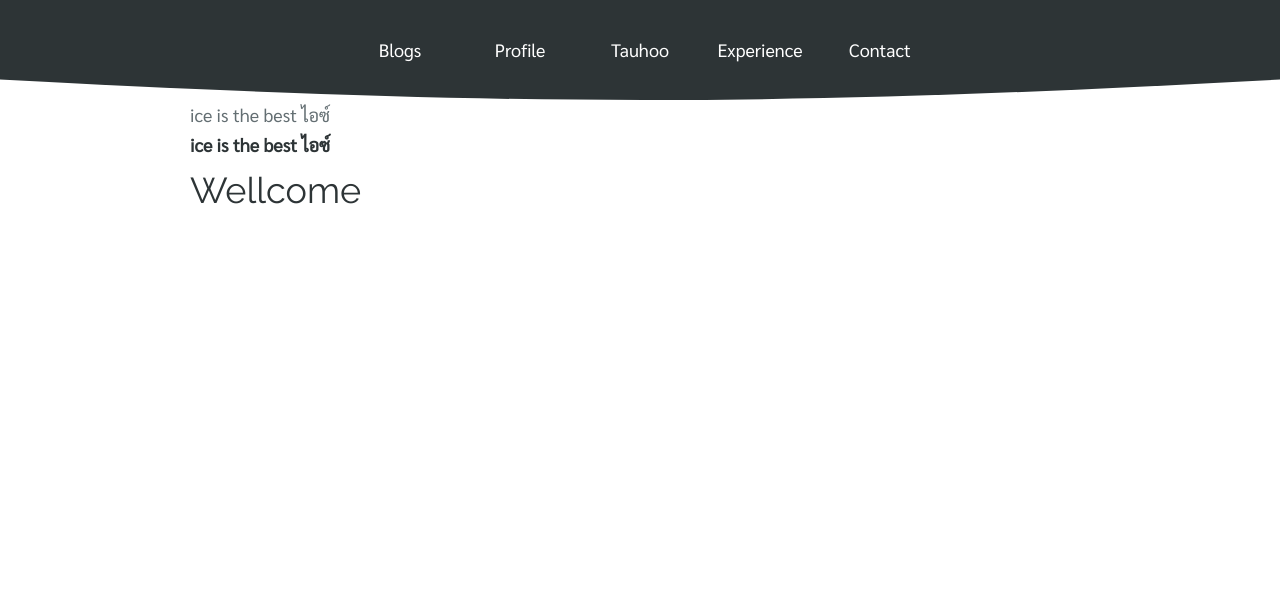
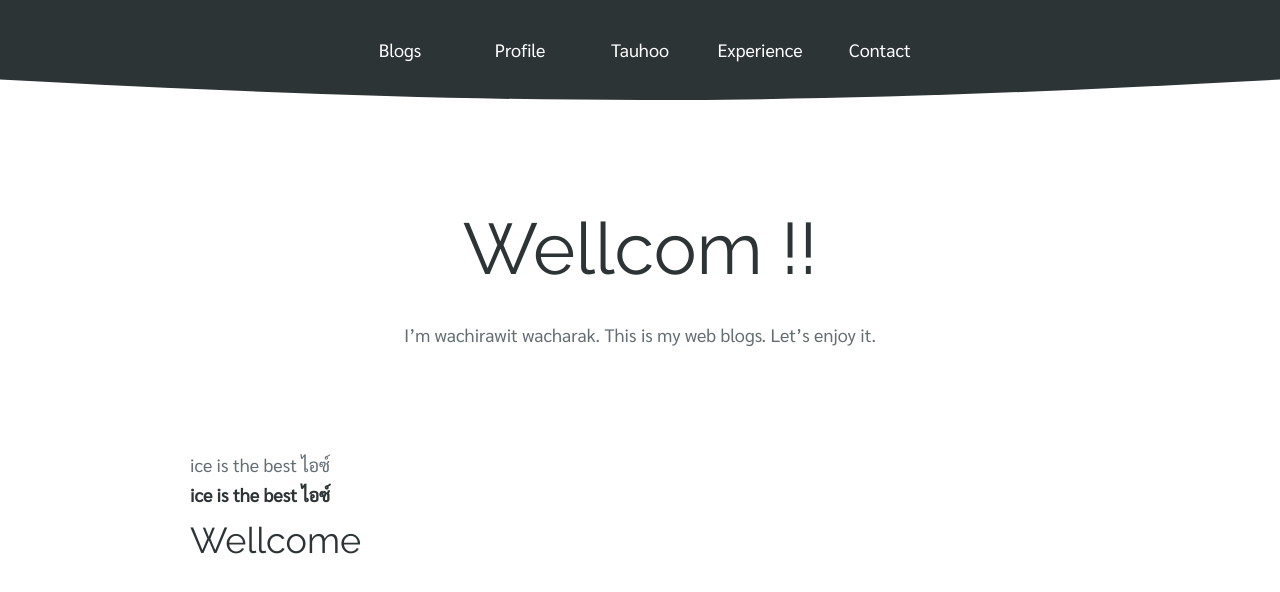
Before and after one commit to Tauhoo/tauhoo.dev, a Next.js app: page / in a window 1280 px wide. Shown: the top 592 px of the page. Built offline with nearby package versions, Linux system fonts and the light colour scheme; a web font is replaced by a local one.

Commit message:
set up banner

```diff
--- /dev/null
+++ b/components/Banner.js
@@ -0,0 +1,45 @@
+import React from "react"
+import styled from "styled-components"
+import Topic from "./Topic"
+import Text from "./Text"
+
+const Container = styled.div`
+  width: 100%;
+  height: 350px;
+  padding: 50px 20px;
+  display: flex;
+  justify-content: center;
+  align-items: center;
+  flex-direction: column;
+  div:nth-child(1) {
+    display: none;
+  }
+  @media (max-width: 840px) {
+    div:nth-child(1) {
+      display: block;
+    }
+    div:nth-child(2) {
+      display: none;
+    }
+    height: 300px;
+  }
+`
+
+function Banner({ darkMode = false, style }) {
+  return (
+    <Container style={style}>
+      <Topic style={{ textAlign: "center" }} level={1}>
+        Wellcom !!
+      </Topic>
+      <Topic style={{ textAlign: "center" }} level={2}>
+        Wellcom !!
+      </Topic>
+      <br></br>
+      <Text style={{ textAlign: "center" }}>
+        I’m wachirawit wacharak. This is my web blogs. Let’s enjoy it.
+      </Text>
+    </Container>
+  )
+}
+
+export default Banner
--- a/pages/index.js
+++ b/pages/index.js
@@ -2,14 +2,16 @@ import Head from "next/head"
 import Container from "../components/Container"
 import Text from "../components/Text"
 import Topic from "../components/Topic"
+import Banner from "../components/Banner"
 
 export default function Home() {
   return (
     <div>
       <Head>
-        <title>Create Next App</title>
+        <title>Tauhoo</title>
         <link rel="icon" href="/favicon.ico" />
       </Head>
+      <Banner></Banner>
       <Container>
         <Text>ice is the best ไอซ์</Text>
         <Text bold highlight>
```
